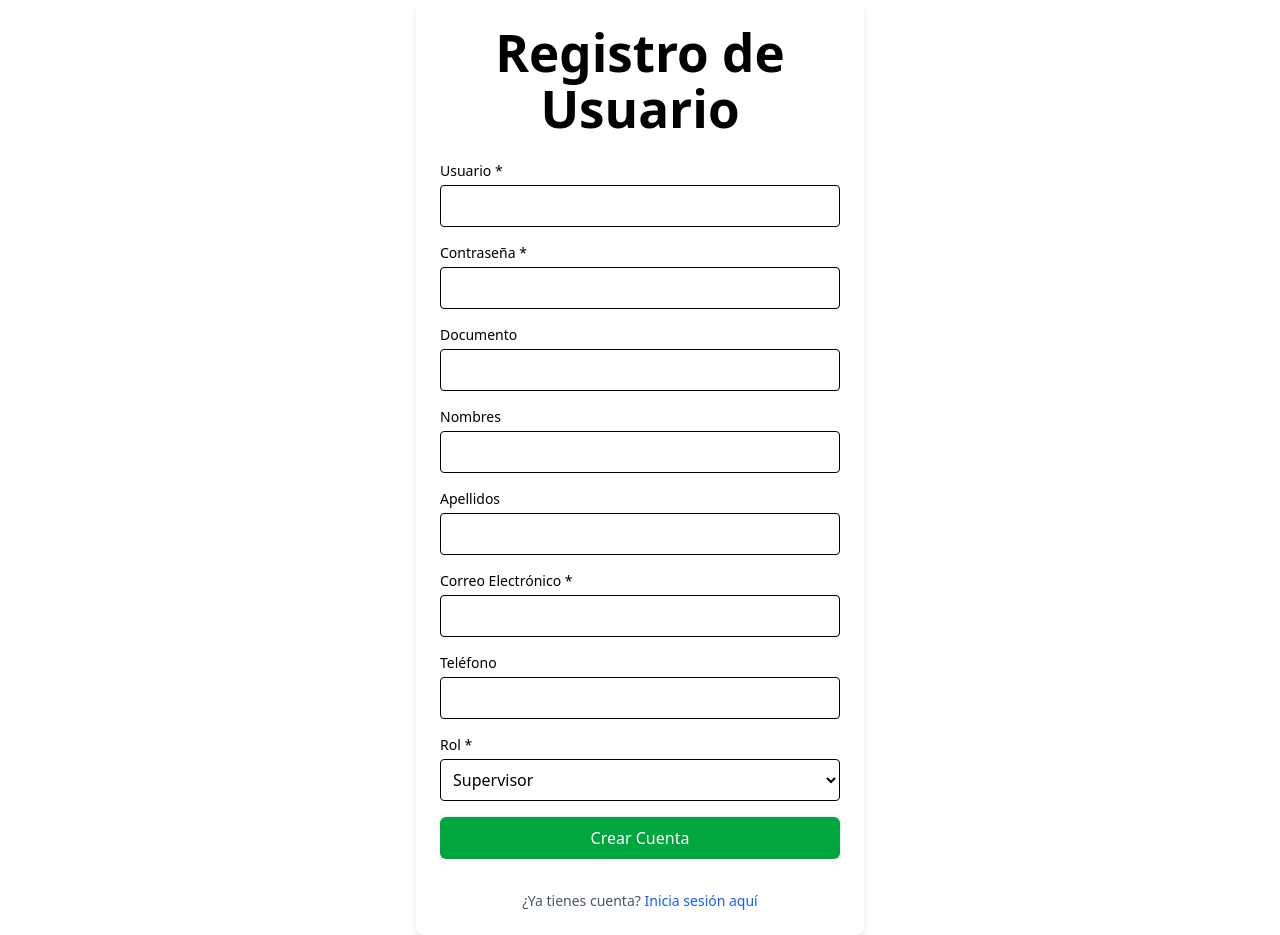
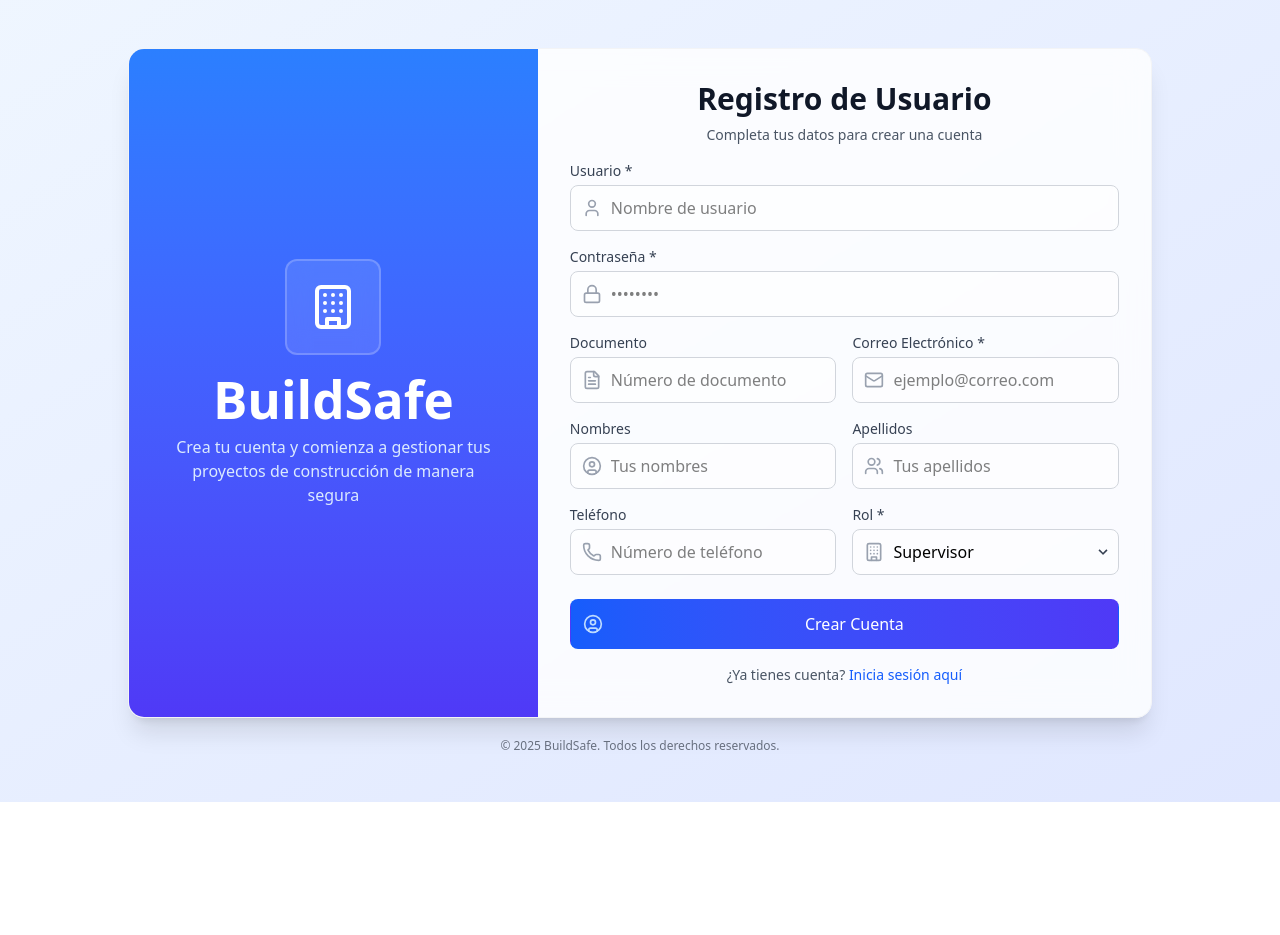
Before and after one commit to jhanhrndz/buildsafe-frontend, a React (Vite) app: page /register in a window 1280 px wide. After the commit the page ends 802 px from the top, so only its background shows below. Built offline with nearby package versions, Linux system fonts and the light colour scheme; no server answers.

Commit message:
register styles

```diff
--- a/src/components/register/Register.tsx
+++ b/src/components/register/Register.tsx
@@ -1,11 +1,12 @@
 import { useState, useEffect } from 'react';
 import { useAuth } from '../../hooks/features/useAuth';
 import { Link, useNavigate } from 'react-router-dom';
+import { User, Lock, Building, Mail, Phone, FileText, UserCircle, Users, AlertCircle } from 'lucide-react';
 import type { RegisterPayload } from '../../types/entities';
 
 export const Register = () => {
   const navigate = useNavigate();
-  const { registerLocal, isLoading, error } = useAuth();
+  const { registerLocal, isLoading, error, clearError } = useAuth();
   const [userData, setUserData] = useState<RegisterPayload>({
     usuario: '',
     contrasena: '',
@@ -16,6 +17,12 @@ export const Register = () => {
     telefono: '',
     global_role: 'supervisor'
   });
+
+  useEffect(() => {
+    return () => {
+      if (clearError) clearError();
+    };
+  }, [clearError]);
 
   const handleSubmit = async (e: React.FormEvent) => {
     e.preventDefault();
@@ -28,134 +35,279 @@ export const Register = () => {
       ...prev,
       [field]: value
     }));
+    if (error && clearError) clearError();
   };
 
-  const [formValid, setFormValid] = useState(false);
+  return (
+    <div className="min-h-screen flex items-center justify-center bg-gradient-to-br from-blue-50 to-indigo-100 px-4 py-12 sm:px-6 lg:px-8">
+      <div className="w-full max-w-5xl">
+        {/* Card con efecto glassmorphism */}
+        <div className="bg-white/80 backdrop-blur-lg rounded-2xl shadow-xl overflow-hidden flex flex-col md:flex-row border border-gray-100">
+          {/* Sección izquierda - Logo y título */}
+          <div className="w-full md:w-2/5 bg-gradient-to-b from-blue-500 to-indigo-600 p-8 flex items-center justify-center">
+            <div className="flex flex-col items-center justify-center text-white">
+              {/* Logo */}
+              <div className="h-24 w-24 bg-white/10 backdrop-blur-md border-2 border-white/20 rounded-xl flex items-center justify-center mb-4">
+                <Building size={48} className="text-white" />
+              </div>
+              <h1 className="text-4xl font-bold text-white mb-2">BuildSafe</h1>
+              <p className="text-blue-100 text-center max-w-xs">
+                Crea tu cuenta y comienza a gestionar tus proyectos de construcción de manera segura
+              </p>
+            </div>
+          </div>
 
-  return (
-    <div className="max-w-md mx-auto p-6 bg-white rounded-lg shadow-md">
-      <h1 className="text-2xl font-bold mb-6 text-center">Registro de Usuario</h1>
+          {/* Sección derecha - Formulario */}
+          <div className="w-full md:w-3/5 p-8 space-y-4 overflow-y-auto max-h-[700px]">
+            <div className="flex flex-col items-center justify-center mb-4">
+              <h2 className="text-3xl font-bold text-gray-900">
+                Registro de Usuario
+              </h2>
+              <p className="mt-2 text-sm text-gray-600">
+                Completa tus datos para crear una cuenta
+              </p>
+            </div>
 
+            {/* Formulario */}
             <form onSubmit={handleSubmit} className="space-y-4">
-        <div className="grid grid-cols-1 gap-4">
+              <div className="grid grid-cols-1 md:grid-cols-2 gap-4">
                 {/* Usuario */}
-          <div>
-            <label className="block text-sm font-medium mb-1">Usuario *</label>
+                <div className="relative col-span-1 md:col-span-2">
+                  <label htmlFor="usuario" className="block text-sm font-medium text-gray-700 mb-1">
+                    Usuario *
+                  </label>
+                  <div className="relative">
+                    <div className="absolute inset-y-0 left-0 pl-3 flex items-center pointer-events-none">
+                      <User size={20} className="text-gray-400" />
+                    </div>
                     <input
+                      id="usuario"
                       type="text"
                       value={userData.usuario}
                       onChange={(e) => handleChange('usuario', e.target.value)}
-              className="w-full p-2 border rounded focus:ring-2 focus:ring-blue-500"
+                      disabled={isLoading}
+                      className="pl-10 w-full py-2.5 border border-gray-300 rounded-lg bg-white/50 focus:ring-2 focus:ring-blue-500/50 focus:border-blue-500 transition-all duration-200"
+                      placeholder="Nombre de usuario"
+                      autoComplete="username"
                       required
                     />
                   </div>
+                </div>
 
                 {/* Contraseña */}
-          <div>
-            <label className="block text-sm font-medium mb-1">Contraseña *</label>
+                <div className="relative col-span-1 md:col-span-2">
+                  <label htmlFor="contrasena" className="block text-sm font-medium text-gray-700 mb-1">
+                    Contraseña *
+                  </label>
+                  <div className="relative">
+                    <div className="absolute inset-y-0 left-0 pl-3 flex items-center pointer-events-none">
+                      <Lock size={20} className="text-gray-400" />
+                    </div>
                     <input
+                      id="contrasena"
                       type="password"
                       value={userData.contrasena}
                       onChange={(e) => handleChange('contrasena', e.target.value)}
-              className="w-full p-2 border rounded focus:ring-2 focus:ring-blue-500"
+                      disabled={isLoading}
+                      className="pl-10 w-full py-2.5 border border-gray-300 rounded-lg bg-white/50 focus:ring-2 focus:ring-blue-500/50 focus:border-blue-500 transition-all duration-200"
+                      placeholder="••••••••"
+                      autoComplete="new-password"
                       required
                     />
                   </div>
+                </div>
 
                 {/* Documento */}
-          <div>
-            <label className="block text-sm font-medium mb-1">Documento</label>
+                <div className="relative">
+                  <label htmlFor="documento" className="block text-sm font-medium text-gray-700 mb-1">
+                    Documento
+                  </label>
+                  <div className="relative">
+                    <div className="absolute inset-y-0 left-0 pl-3 flex items-center pointer-events-none">
+                      <FileText size={20} className="text-gray-400" />
+                    </div>
                     <input
+                      id="documento"
                       type="text"
                       value={userData.documento}
                       onChange={(e) => handleChange('documento', e.target.value)}
-              className="w-full p-2 border rounded focus:ring-2 focus:ring-blue-500"
+                      disabled={isLoading}
+                      className="pl-10 w-full py-2.5 border border-gray-300 rounded-lg bg-white/50 focus:ring-2 focus:ring-blue-500/50 focus:border-blue-500 transition-all duration-200"
+                      placeholder="Número de documento"
                     />
+                  </div>
+                </div>
+
+                {/* Correo */}
+                <div className="relative">
+                  <label htmlFor="correo" className="block text-sm font-medium text-gray-700 mb-1">
+                    Correo Electrónico *
+                  </label>
+                  <div className="relative">
+                    <div className="absolute inset-y-0 left-0 pl-3 flex items-center pointer-events-none">
+                      <Mail size={20} className="text-gray-400" />
+                    </div>
+                    <input
+                      id="correo"
+                      type="email"
+                      value={userData.correo}
+                      onChange={(e) => handleChange('correo', e.target.value)}
+                      disabled={isLoading}
+                      className="pl-10 w-full py-2.5 border border-gray-300 rounded-lg bg-white/50 focus:ring-2 focus:ring-blue-500/50 focus:border-blue-500 transition-all duration-200"
+                      placeholder="ejemplo@correo.com"
+                      autoComplete="email"
+                      required
+                    />
+                  </div>
                 </div>
 
                 {/* Nombres */}
-          <div>
-            <label className="block text-sm font-medium mb-1">Nombres</label>
+                <div className="relative">
+                  <label htmlFor="nombres" className="block text-sm font-medium text-gray-700 mb-1">
+                    Nombres
+                  </label>
+                  <div className="relative">
+                    <div className="absolute inset-y-0 left-0 pl-3 flex items-center pointer-events-none">
+                      <UserCircle size={20} className="text-gray-400" />
+                    </div>
                     <input
+                      id="nombres"
                       type="text"
                       value={userData.nombres}
                       onChange={(e) => handleChange('nombres', e.target.value)}
-              className="w-full p-2 border rounded focus:ring-2 focus:ring-blue-500"
+                      disabled={isLoading}
+                      className="pl-10 w-full py-2.5 border border-gray-300 rounded-lg bg-white/50 focus:ring-2 focus:ring-blue-500/50 focus:border-blue-500 transition-all duration-200"
+                      placeholder="Tus nombres"
                     />
+                  </div>
                 </div>
 
                 {/* Apellidos */}
-          <div>
-            <label className="block text-sm font-medium mb-1">Apellidos</label>
+                <div className="relative">
+                  <label htmlFor="apellidos" className="block text-sm font-medium text-gray-700 mb-1">
+                    Apellidos
+                  </label>
+                  <div className="relative">
+                    <div className="absolute inset-y-0 left-0 pl-3 flex items-center pointer-events-none">
+                      <Users size={20} className="text-gray-400" />
+                    </div>
                     <input
+                      id="apellidos"
                       type="text"
                       value={userData.apellidos}
                       onChange={(e) => handleChange('apellidos', e.target.value)}
-              className="w-full p-2 border rounded focus:ring-2 focus:ring-blue-500"
+                      disabled={isLoading}
+                      className="pl-10 w-full py-2.5 border border-gray-300 rounded-lg bg-white/50 focus:ring-2 focus:ring-blue-500/50 focus:border-blue-500 transition-all duration-200"
+                      placeholder="Tus apellidos"
                     />
                   </div>
-
-          {/* Correo */}
-          <div>
-            <label className="block text-sm font-medium mb-1">Correo Electrónico *</label>
-            <input
-              type="email"
-              value={userData.correo}
-              onChange={(e) => handleChange('correo', e.target.value)}
-              className="w-full p-2 border rounded focus:ring-2 focus:ring-blue-500"
-              required
-            />
                 </div>
 
                 {/* Teléfono */}
-          <div>
-            <label className="block text-sm font-medium mb-1">Teléfono</label>
+                <div className="relative">
+                  <label htmlFor="telefono" className="block text-sm font-medium text-gray-700 mb-1">
+                    Teléfono
+                  </label>
+                  <div className="relative">
+                    <div className="absolute inset-y-0 left-0 pl-3 flex items-center pointer-events-none">
+                      <Phone size={20} className="text-gray-400" />
+                    </div>
                     <input
+                      id="telefono"
                       type="tel"
                       value={userData.telefono}
                       onChange={(e) => handleChange('telefono', e.target.value)}
-              className="w-full p-2 border rounded focus:ring-2 focus:ring-blue-500"
+                      disabled={isLoading}
+                      className="pl-10 w-full py-2.5 border border-gray-300 rounded-lg bg-white/50 focus:ring-2 focus:ring-blue-500/50 focus:border-blue-500 transition-all duration-200"
+                      placeholder="Número de teléfono"
                     />
+                  </div>
                 </div>
 
                 {/* Rol */}
-          <div>
-            <label className="block text-sm font-medium mb-1">Rol *</label>
+                <div className="relative">
+                  <label htmlFor="global_role" className="block text-sm font-medium text-gray-700 mb-1">
+                    Rol *
+                  </label>
+                  <div className="relative">
+                    <div className="absolute inset-y-0 left-0 pl-3 flex items-center pointer-events-none">
+                      <Building size={20} className="text-gray-400" />
+                    </div>
                     <select
+                      id="global_role"
                       value={userData.global_role}
                       onChange={(e) => handleChange('global_role', e.target.value)}
-              className="w-full p-2 border rounded focus:ring-2 focus:ring-blue-500"
+                      disabled={isLoading}
+                      className="pl-10 w-full py-2.5 border border-gray-300 rounded-lg bg-white/50 focus:ring-2 focus:ring-blue-500/50 focus:border-blue-500 transition-all duration-200 appearance-none"
                     >
                       <option value="supervisor">Supervisor</option>
                       <option value="coordinador">Coordinador</option>
                     </select>
+                    <div className="pointer-events-none absolute inset-y-0 right-0 flex items-center px-2 text-gray-700">
+                      <svg className="fill-current h-4 w-4" xmlns="http://www.w3.org/2000/svg" viewBox="0 0 20 20">
+                        <path d="M9.293 12.95l.707.707L15.657 8l-1.414-1.414L10 10.828 5.757 6.586 4.343 8z" />
+                      </svg>
+                    </div>
+                  </div>
                 </div>
               </div>
 
-        {error && <div className="text-red-500 text-sm mt-2 p-2 bg-red-50 rounded">{error}</div>}
+              {/* Error */}
+              {error && (
+                <div className="bg-red-50 border-l-4 border-red-500 p-4 rounded">
+                  <div className="flex">
+                    <div className="flex-shrink-0">
+                      <AlertCircle size={20} className="text-red-500" />
+                    </div>
+                    <div className="ml-3">
+                      <p className="text-sm text-red-700">{error}</p>
+                    </div>
+                  </div>
+                </div>
+              )}
 
+              {/* Botón de Submit con efecto de hover y loading */}
+              <div className="mt-6">
                 <button
                   type="submit"
                   disabled={isLoading}
-          className={`w-full py-2 px-4 rounded-md text-white transition-colors ${
-            isLoading
-              ? 'bg-gray-400 cursor-not-allowed'
-              : 'bg-green-600 hover:bg-green-700'
-          }`}
+                  className="group relative w-full flex justify-center py-3 px-4 border border-transparent rounded-lg text-white bg-gradient-to-r from-blue-600 to-indigo-600 hover:from-blue-700 hover:to-indigo-700 focus:outline-none focus:ring-2 focus:ring-offset-2 focus:ring-blue-500 transition-all duration-200 font-medium disabled:opacity-70 disabled:cursor-not-allowed"
                 >
-          {isLoading ? 'Registrando...' : 'Crear Cuenta'}
+                  {isLoading ? (
+                    <span className="flex items-center">
+                      <svg className="animate-spin h-5 w-5 text-white mr-3" xmlns="http://www.w3.org/2000/svg" fill="none" viewBox="0 0 24 24">
+                        <circle className="opacity-25" cx="12" cy="12" r="10" stroke="currentColor" strokeWidth="4"></circle>
+                        <path className="opacity-75" fill="currentColor" d="M4 12a8 8 0 018-8V0C5.373 0 0 5.373 0 12h4zm2 5.291A7.962 7.962 0 014 12H0c0 3.042 1.135 5.824 3 7.938l3-2.647z"></path>
+                      </svg>
+                      Registrando...
+                    </span>
+                  ) : (
+                    <>
+                      <span className="absolute left-0 inset-y-0 flex items-center pl-3">
+                        <UserCircle size={20} className="text-blue-200 group-hover:text-blue-100 transition-colors" />
+                      </span>
+                      <span className="pl-5">Crear Cuenta</span>
+                    </>
+                  )}
                 </button>
+              </div>
 
-        <div className="mt-4 text-center text-sm">
+              {/* Link a login */}
+              <div className="text-center text-sm mt-4">
                 <span className="text-gray-600">¿Ya tienes cuenta? </span>
-          <Link
-            to="/login"
-            className="text-blue-600 hover:underline font-medium"
-          >
+                <Link to="/login" className="font-medium text-blue-600 hover:text-blue-500 transition-colors">
                   Inicia sesión aquí
                 </Link>
               </div>
             </form>
           </div>
+        </div>
+
+        {/* Footer */}
+        <div className="mt-5 text-center text-xs text-gray-500">
+          © 2025 BuildSafe. Todos los derechos reservados.
+        </div>
+      </div>
+    </div>
   );
 };
```
Lines whose indentation alone changed are shown as unchanged.
